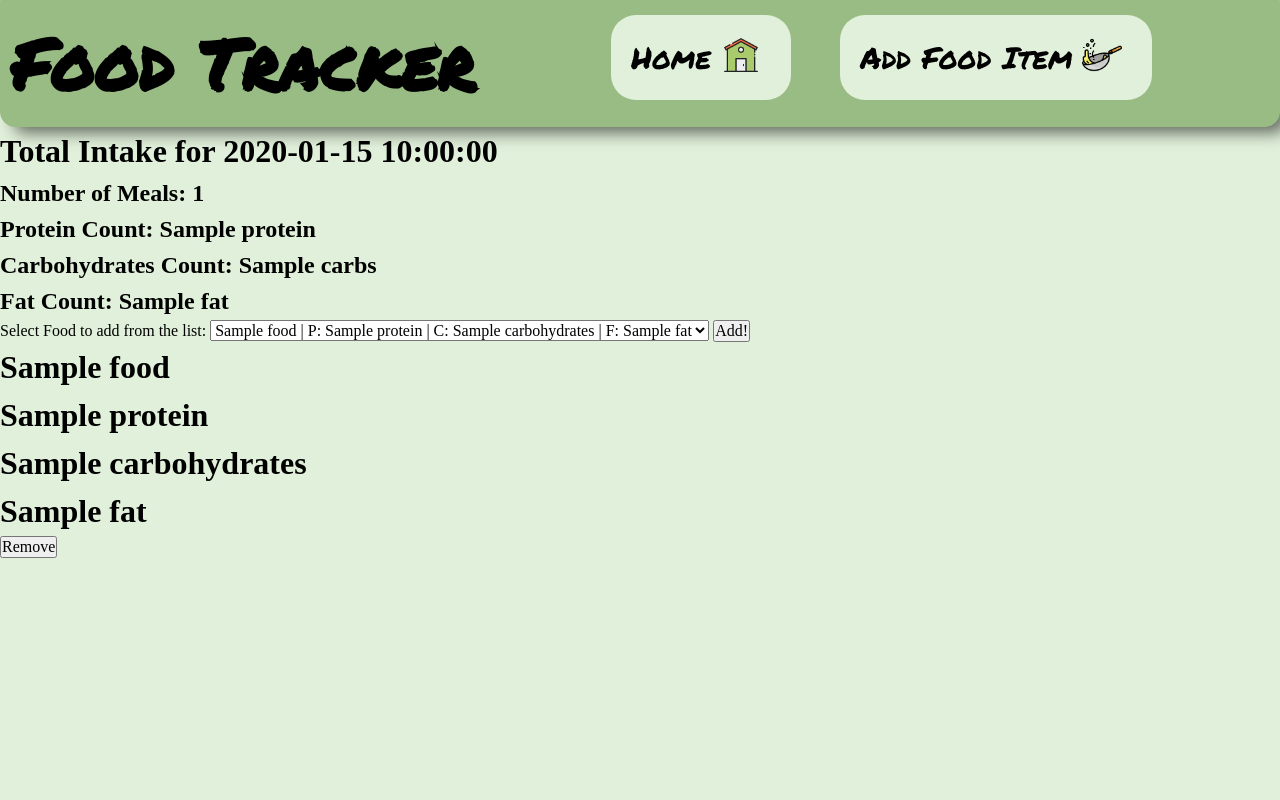
After one commit to cantseeathing/Flask-Food-Tracker-SQLLITE, a Flask app: template templates/add_day.html in a window 1280 px wide. The commit adds this page. Run offline with Flask 3, Linux system fonts and the light colour scheme; the template is opened without the code that fills it: most values are stand-ins (such as "Sample title", 1, 10 or a date in 2020).

Commit message:
db finalized

```diff
--- a/app.py
+++ b/app.py
@@ -1,17 +1,135 @@
-from flask import Flask, render_template
-from helper import Helper
+from flask import Flask, render_template, url_for, g, request, redirect
+from dotenv import load_dotenv
+import sqlite3
+import os
+import helper as helper
+
+load_dotenv(verbose=True)
 
 app = Flask(__name__)
 
-
-with app.app_context():
-    helper = Helper()
+DATABASE = os.getenv('DB')
 
 
-@app.route('/')
+def get_db():
+    """
+    Opens a new database connection if there is none
+    :return: database connection instance
+    """
+    # # CHECK IF THE DB INSTANCE EXIST OR NOT
+    db = getattr(g, '_database', None)
+    if db is None:
+        # # CONNECT TO THE DB
+        db = g._database = sqlite3.connect(DATABASE)
+        # # GET BACK THE DATA FROM THE DB IN ROW FORMAT
+        db.row_factory = sqlite3.Row
+        # # CREATE THE DB IF IT DOES NOT EXIST
+        helper.create_tables(db=db)
+    return db
+
+
+@app.teardown_appcontext
+def close_connection(exception):
+    db = getattr(g, '_database', None)
+    if db is not None:
+        db.close()
+
+
+@app.route('/', methods=['GET'])
 def home():
-    return render_template('home.html', title='Home')
+    # # GET THE DB INSTANCE
+    db = get_db()
+    # # QUERY ALL THE DAYS FROM THE INTAKE TABLE IN THE DB
+    all_days = helper.query_all_days(db=db)
+    print([dict(x) for x in helper.query_all_foods(db=db)])
+    print(all_days)
+    days_list = []
+    print('here')
+    # # IF THE DB RETURN INTAKE DATES
+    if len(all_days) != 0:
+        # # CONVERT THE DATA TO A LIST OF DICTIONARIES
+        for days in all_days:
+            print('days: ', days)
+            days = dict(days)
+            aggregate = helper.aggregate_values(db=db, result=[days])
+            days.update(aggregate)
+            days_list.append(days)
+        print(days_list)
+    return render_template('home.html',
+                           title='Food Tracker App',
+                           days_list=days_list)
+
+
+@app.route('/add_food', methods=['GET', 'POST'])
+def add_food():
+    """
+    Add food to the food table in the database
+    """
+    # # GET DB INSTANCE
+    db = get_db()
+    # # POST REQUEST
+    if request.method == 'POST':
+        # # CHECK IF THE FORM RETURNS FOOD ID FIELD THEN THE USER WANTS TO EDIT FOOD VALUES
+        if request.form.get('food_id') is not None:
+            print(request.form.get('food_id'))
+        # # NO FOOD ID FIELD
+        else:
+            # # GET THE FOOD NAME, PROTEIN, CARBS, AND FAT VALUE FROM THE FORM
+            food_name = request.form.get('food_name', type=str, default='Unnamed Food')
+            food_protein = request.form.get('food_protein', type=int, default=0)
+            food_carbs = request.form.get('food_carbs', type=int, default=0)
+            food_fat = request.form.get('food_fat', type=int, default=0)
+            # # INSERT THE FOOD TO THE FOODS TABLE
+            helper.insert_food(food_name, food_protein, food_carbs, food_fat, db=db)
+        # # RETURN THE USER TO THE ADD FOOD PAGE
+        return redirect(url_for('add_food'))
+    # # GET REQUEST
+    else:
+        # # QUERY THE DB FOR ALL THE FOOD TYPES
+        foods = helper.query_all_foods(db=db)
+        return render_template('add_food.html',
+                               title='Add Food',
+                               foods=foods)
+
+
+@app.route('/add_day', methods=['GET', 'POST'])
+def add_day():
+    db = get_db()
+    if request.method == 'POST':
+        # # REMOVE FOOD FROM A DATE INTAKE
+        if request.form.get('food_id') is not None:
+            date = request.form.get('date', type=str)
+            food_id = request.form.get('food_id', type=int)
+            print('here', date, food_id)
+            helper.delete_food(db=db, id=food_id, date=date)
+            return redirect(url_for('add_day', date=date))
+        # # ADD FOOD TO A DATE INTAKE
+        food_id = request.form.get('food', type=str)
+        date = request.form.get('date', type=str)
+        helper.insert_intake(db=db, food_id=food_id, date=date)
+        print(food_id, date)
+        return redirect(url_for('add_day', date=date))
+    date = request.args.get('date', type=str, default=None)
+    # # NO DATE WAS PROVIDED BY THE USER
+    if date is None or date == '':
+        # # REDIRECT THE USER BACK TO THE HOME PAGE
+        return redirect(url_for('home'))
+    # # QUERY THE DB FOR THE PROVIDED DATE
+    result = helper.query_db_date(db=db, date=date)
+    # print("date: ", date, " intake", dict(result[0]))
+    # # QUERY THE DB FOR ALL THE AVAILABLE FOODS
+    foods = helper.query_all_foods(db=db)
+    print("all foods: ", foods)
+    print("date result: ", helper.convert_result_to_dict(result))
+    aggregate = helper.aggregate_values(db=db, result=result)
+    print(aggregate)
+    return render_template('add_day.html',
+                           title='Add Day',
+                           date=date,
+                           foods=foods,
+                           result=result,
+                           aggregate=aggregate)
 
 
 if __name__ == "__main__":
-    app.run(debug=True)
+    app.run()
--- /dev/null
+++ b/static/styles/base.css
@@ -0,0 +1,3 @@
+html {
+    background-color: #E1F0DA;
+}
--- a/static/styles/navbar.css
+++ b/static/styles/navbar.css
@@ -1,28 +1,71 @@
+a {
+    text-decoration: none;
+}
+
+a {color:black;}         /* Unvisited link  */
+a:visited {color:black;} /* Visited link    */
+a:hover {color:black;}   /* Mouse over link */
+a:active {color:black;}  /* Selected link   */
+
 .page_navbar {
-    border: 1px solid red;
+    border: 1px solid #99BC85;
     width: 100vw;
     height: max-content;
     margin: 0 auto;
+    background-color: #99BC85;
+    border-bottom-right-radius: 15px;
+    border-bottom-left-radius: 15px;
+    font-family: 'Permanent Marker', cursive;
+    display: flex;
+    flex-direction: row;
+    -webkit-box-shadow: 10px 10px 16px -4px rgba(0,0,0,0.56);
+    -moz-box-shadow: 10px 10px 16px -4px rgba(0,0,0,0.56);
+    box-shadow: 10px 10px 16px -4px rgba(0,0,0,0.56);
+}
+
+.navbar_brand {
+    font-size: 70px;
+    margin: 10px;
+    width: max-content;
+    display: inline;
 }
 
 .navbar {
     display: flex;
     flex-direction: row;
     justify-content: space-evenly;
-    align-content: center;
+    align-items: center;
     width: 50vw;
     margin: 14px auto;
-    height: 5vh;
+    height: max-content;
+    font-size: 30px;
 }
 
 .navbar_item {
     text-decoration: none;
     list-style: none;
-    &:hover {
-        cursor: pointer;
-    }
+    padding: 20px;
+    background-color: #E1F0DA;
+    border-radius: 25px;
+    transition-duration: 0.2s;
+}
+
+.navbar_item:hover {
+    background-color: #D4E7C5;
+    cursor: pointer;
+}
+
+.navbar_icons {
+    aspect-ratio: 1;
+    width: 40px;
+    float: right;
+    margin: auto 10px;
 }
 
 .active {
-    background-color: red;
+    background-color: #BFD8AF;
+    border: 1px solid black;
+    -webkit-box-shadow: 10px 10px 16px -4px rgba(0,0,0,0.56);
+    -moz-box-shadow: 10px 10px 16px -4px rgba(0,0,0,0.56);
+    box-shadow: 10px 10px 16px -4px rgba(0,0,0,0.56);
 }
--- /dev/null
+++ b/templates/add_day.html
@@ -0,0 +1,59 @@
+{% extends 'base.html' %}
+
+{% block css_style %}
+    <link type="text/css" rel="stylesheet" href="{{ url_for('static', filename='styles/homepage.css') }}">
+{% endblock %}
+
+{% block title %}
+{{ title }}
+{% endblock %}
+
+{% block content %}
+    <div>
+        <div>
+            <h1>Total Intake for {{ date }}</h1>
+            <h2>Number of Meals: {{ aggregate.get('count') }}</h2>
+            <h2>Protein Count: {{ aggregate.get('protein') }}</h2>
+            <h2>Carbohydrates Count: {{ aggregate.get('carbs') }}</h2>
+            <h2>Fat Count: {{ aggregate.get('fat') }}</h2>
+        </div>
+        {% if foods|length == 0 %}
+            <div>
+                <h1>There are no available foods, start by adding foods by clicking <a href="{{ url_for('add_food') }}"><em>here</em></a></h1>
+            </div>
+        {% else %}
+            <form action="{{ url_for('add_day') }}" method="POST">
+                <label for="food">Select Food to add from the list:
+                    <select name="food" id="food">
+                        {% for food in foods %}
+                            <option name="food" value="{{ food.id }}">{{ food.name }} | P: {{ food.protein }} |
+                                C: {{ food.carbohydrates }} | F: {{ food.fat }}</option>
+                        {% endfor %}
+                    </select>
+                </label>
+                <input type="text" name="date" value="{{ date }}" hidden>
+                <input type="submit" value="Add!">
+            </form>
+        {% endif %}
+        {% if result|length > 0 %}
+            <div>
+                <form action="{{ url_for('add_day') }}" method="POST">
+                    {% for intake in result %}
+                        {% for food in foods %}
+                            {% if food.id == intake.food_id %}
+                                <h1>{{ food.name }}</h1>
+                                <h1>{{ food.protein }}</h1>
+                                <h1>{{ food.carbohydrates }}</h1>
+                                <h1>{{ food.fat }}</h1>
+                                <input type="text" name="food_id" value="{{ intake.id }}" hidden>
+                                <input type="text" name="date" value="{{ date }}" hidden>
+                                <input type="submit" value="Remove">
+                            {% endif %}
+                        {% endfor %}
+                    {% endfor %}
+                </form>
+            </div>
+        {% endif %}
+
+    </div>
+{% endblock %}
--- a/templates/base.html
+++ b/templates/base.html
@@ -4,6 +4,8 @@
     <meta charset="UTF-8">
     <link type="text/css" rel="stylesheet" href="{{ url_for('static', filename='styles/css_reset.css') }}">
     <link type="text/css" rel="stylesheet" href="{{ url_for('static', filename='styles/navbar.css') }}">
+    <link type="text/css" rel="stylesheet" href="{{ url_for('static', filename='styles/base.css') }}">
+    <link rel="icon" href="{{ url_for('static', filename='assets/favicon.png') }}">
     {% block css_style %}{% endblock %}
     <title>{% block title %}{% endblock %}</title>
 </head>
--- a/templates/nav_bar.html
+++ b/templates/nav_bar.html
@@ -1,7 +1,19 @@
-<header class="page_navbar">
-    <ul draggable="true" class="navbar">
-        <li class="navbar_item {{ 'active' if request.path.split('/')[0] == 'tracker' else '' }}">Food Tracker</li>
-        <li class="navbar_item {{ 'active' if request.path.split('/')[0] == '' else '' }}">Home</li>
-        <li class="navbar_item {{ 'active' if request.path.split('/')[0] == 'add' else '' }}">Add Food Item</li>
+<link rel="preconnect" href="https://fonts.googleapis.com">
+<link rel="preconnect" href="https://fonts.gstatic.com" crossorigin>
+<link href="https://fonts.googleapis.com/css2?family=Permanent+Marker&display=swap" rel="stylesheet">
+
+<header class="page_navbar" draggable="true">
+    <h1 class="navbar_brand">Food Tracker</h1>
+    <ul class="navbar">
+        <a href="{{ url_for('home') }}">
+            <li class="navbar_item {{ 'active' if request.path.split('/')[1] == '' else '' }}">
+                <p><span>Home </span><img class="navbar_icons" src="{{ url_for('static', filename='assets/home.png') }}" alt="Home Icon" /></p>
+            </li>
+        </a>
+        <a href="{{ url_for('add_food') }}">
+            <li class="navbar_item {{ 'active' if request.path.split('/')[1] == 'add_food' else '' }}">
+                <p><span>Add Food Item </span><img class="navbar_icons" src="{{ url_for('static', filename='assets/add_food.png') }}" alt="Add Food Icon" /></p>
+            </li>
+        </a>
     </ul>
 </header>
```
Also changed, not shown: db sql.sql (added, +15 -0 lines), helper.py (+155 -13 lines), templates/add_food.html (added, +53 -0 lines), templates/home.html (+19 -3 lines), food_tracker.db, static/assets/add_food.png (added), static/assets/favicon.png (added), static/assets/home.png (added), static/styles/add_food.css (added), 3 other files.
